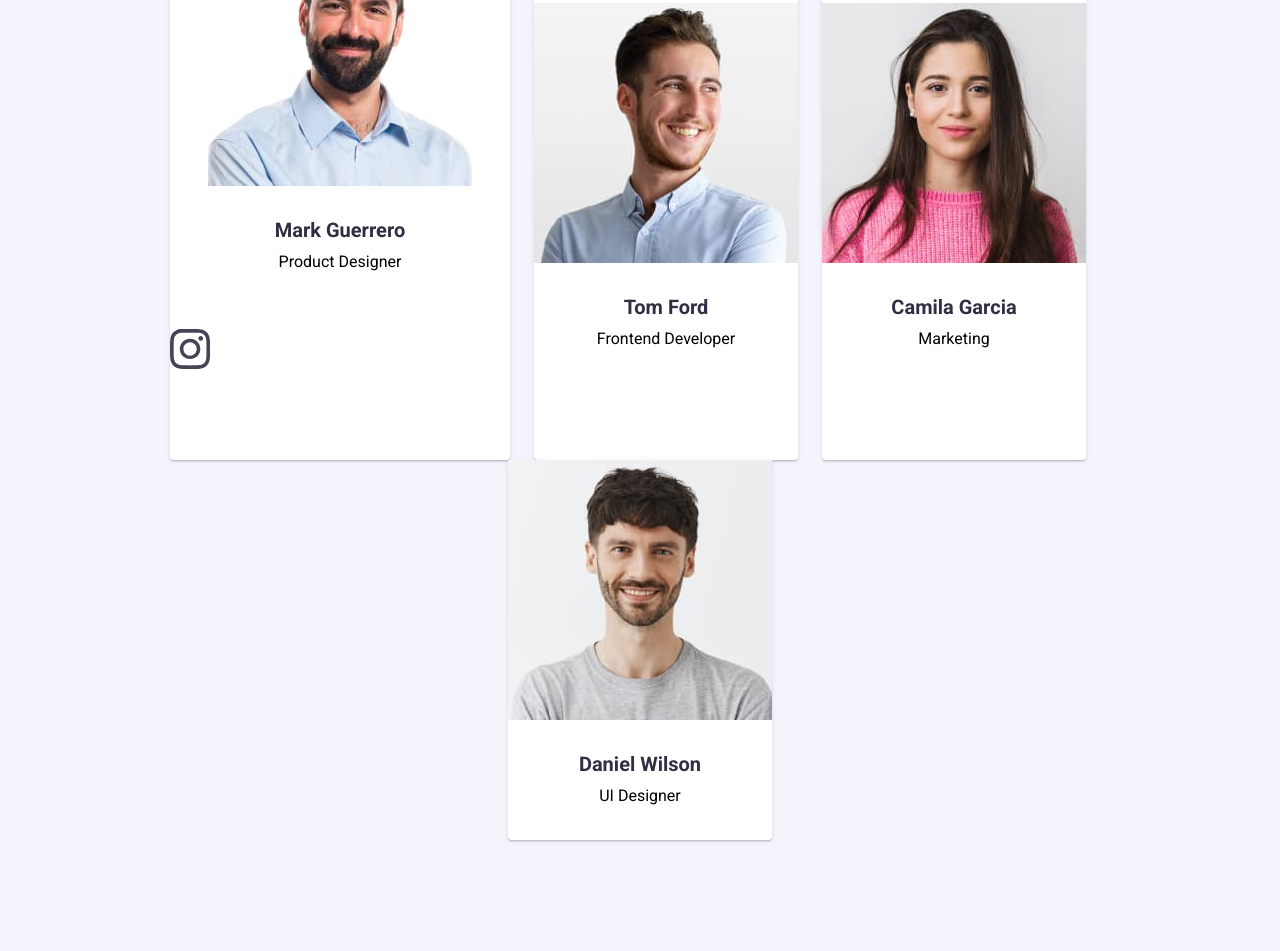
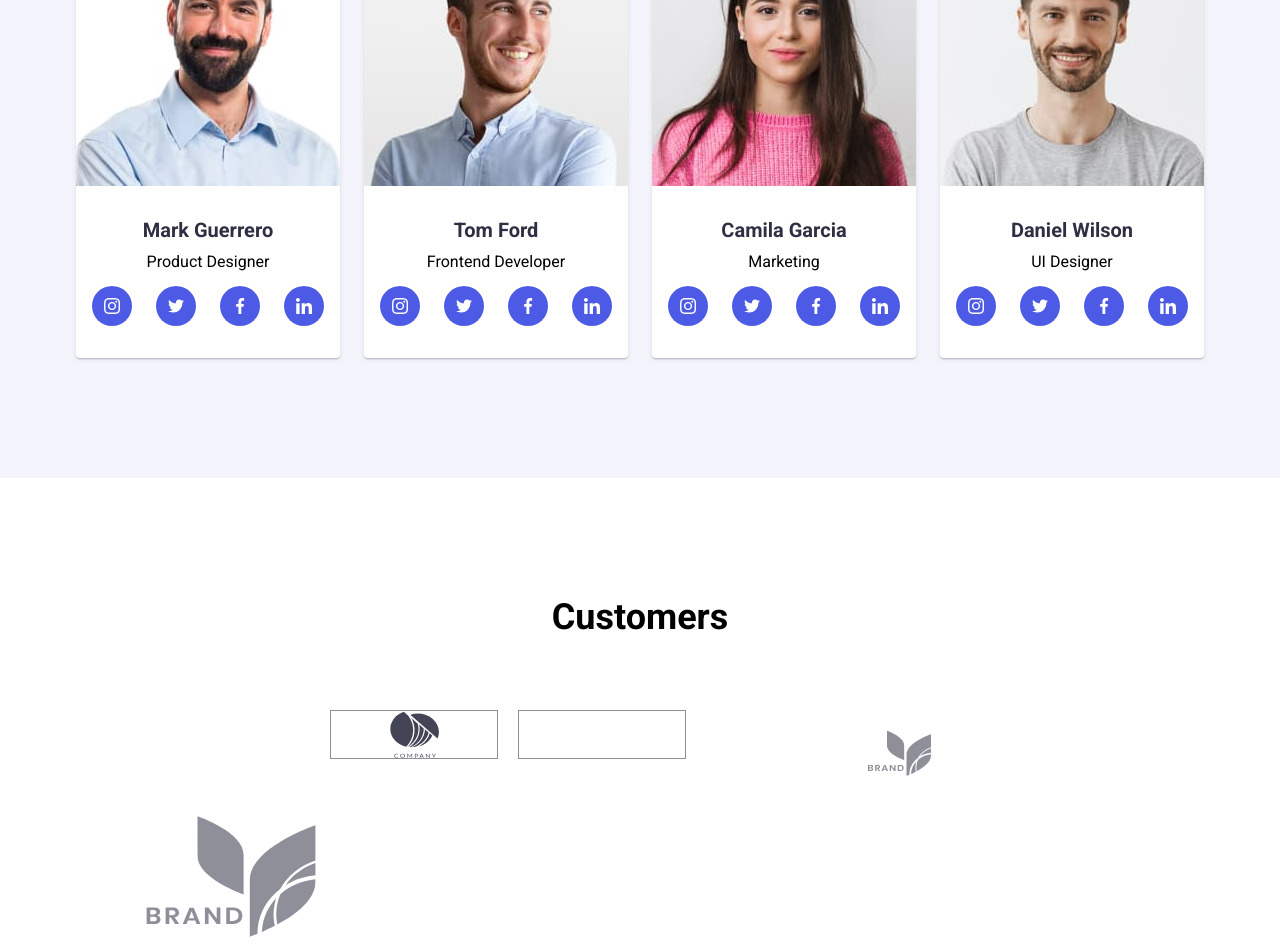
Before and after one commit to KravetsDmytro/goit-markup-hw-05, a plain HTML site: page index.html in a window 1280 px wide. Shown: the part 2019-2970 px from the top of the page. Drawn offline with nearby package versions, Linux system fonts and the light colour scheme.

Commit message:
іконки

```diff
--- a/css/style.css
+++ b/css/style.css
@@ -370,18 +370,24 @@ margin: 0;}
 }
 /* svg icon-------------- */
 .social-list {display: flex;
-  justify-content: space-between;}
+  gap: 24px;
+  justify-content: space-around;
+margin-top: 12px;}
 
 .social-list-item {
-  fill: #434455;
-  width: 40px;
-height: 40px;
+background-color: var(--accent-color);
+border-radius: 50%;
 }
 
 .social-list-link{
   display: flex;
+  gap: 12px;
+  width: 40px;
+  height: 40px;
   justify-content: center;
   align-items: center;
+  fill: var(--body-color-white);
+  padding: 12px;
 }
 
 
@@ -420,7 +426,8 @@ border-radius: 0px 0px 4px 4px;
   width: 100%;
   height: 100%;
   border-radius: 4px;
-
+justify-content: center;
+align-items: center;
 }
 .customer{ width: 168px;
  height: 88px;
@@ -430,11 +437,17 @@ border-radius: 0px 0px 4px 4px;
   display: flex;
    border:1px solid var(--subtle-text-color) ;
     fill: #434455;
+    justify-content: center;
+    align-items: center;
 
 }
 .icon-logo{
+  display: flex;
   width: 59px;
-    height: 47px;
+  height: 47px;
+  fill: #434455;
+    justify-content: center;
+    align-items: center;
 }
 
 /* footer */
--- a/index.html
+++ b/index.html
@@ -137,23 +137,43 @@
               src="./images/photo1.jpg"
               alt="Designer"
             />
-            <div class="comands"><h3 class="title-list">Mark Guerrero</h3>
+            <div class="comands">
+              <h3 class="title-list">Mark Guerrero</h3>
             <p class="subtitle">Product Designer</p>
+
               <ul class="social-list list">
                 <li class="social-list-item">
                  <a class="social-list-link" href="#">
-                  <svg width="40" height=""40>
+                  <svg  width="20" height="20">
                     <use href="./images/sprite.svg#icon-instagram">
-
                     </use>
                   </svg>
                  </a>
                 </li>
-                <li>
-                  <svg ></svg>
-                </li>
-                <li></li>
-                <li></li>
+                <li class="social-list-item">
+                  <a class="social-list-link" href="#">
+                   <svg >
+                     <use href="./images/sprite.svg#icon-twitter">
+                     </use>
+                   </svg>
+                  </a>
+                 </li>
+                <li class="social-list-item">
+                  <a class="social-list-link" href="#">
+                   <svg >
+                     <use href="./images/sprite.svg#icon-facebook">
+                     </use>
+                   </svg>
+                  </a>
+                 </li>
+                 <li class="social-list-item">
+                  <a class="social-list-link" href="#">
+                   <svg >
+                     <use href="./images/sprite.svg#icon-linkedin">
+                     </use>
+                   </svg>
+                  </a>
+                 </li>
               </ul>
 
           </div>
@@ -167,6 +187,41 @@
             <div class="comands">
             <h3 class="title-list">Tom Ford</h3>
             <p class="subtitle">Frontend Developer</p>
+            <ul class="social-list list">
+              <li class="social-list-item">
+               <a class="social-list-link" href="#">
+                <svg  >
+                  <use href="./images/sprite.svg#icon-instagram">
+                  </use>
+                </svg>
+               </a>
+              </li>
+              <li class="social-list-item">
+                <a class="social-list-link" href="#">
+                 <svg >
+                   <use href="./images/sprite.svg#icon-twitter">
+                   </use>
+                 </svg>
+                </a>
+               </li>
+              <li class="social-list-item">
+                <a class="social-list-link" href="#">
+                 <svg >
+                   <use href="./images/sprite.svg#icon-facebook">
+                   </use>
+                 </svg>
+                </a>
+               </li>
+               <li class="social-list-item">
+                <a class="social-list-link" href="#">
+                 <svg >
+                   <use href="./images/sprite.svg#icon-linkedin">
+                   </use>
+                 </svg>
+                </a>
+               </li>
+            </ul>
+
           </div>
           </li>
 
@@ -178,7 +233,43 @@
               width="264"/>
               <div class="comands">
             <h3 class="title-list">Camila Garcia</h3>
-            <p class="subtitle">Marketing</p></div>
+            <p class="subtitle">Marketing</p>
+            <ul class="social-list list">
+              <li class="social-list-item">
+               <a class="social-list-link" href="#">
+                <svg  width="20" height="20">
+                  <use href="./images/sprite.svg#icon-instagram">
+                  </use>
+                </svg>
+               </a>
+              </li>
+              <li class="social-list-item">
+                <a class="social-list-link" href="#">
+                 <svg >
+                   <use href="./images/sprite.svg#icon-twitter">
+                   </use>
+                 </svg>
+                </a>
+               </li>
+              <li class="social-list-item">
+                <a class="social-list-link" href="#">
+                 <svg >
+                   <use href="./images/sprite.svg#icon-facebook">
+                   </use>
+                 </svg>
+                </a>
+               </li>
+               <li class="social-list-item">
+                <a class="social-list-link" href="#">
+                 <svg >
+                   <use href="./images/sprite.svg#icon-linkedin">
+                   </use>
+                 </svg>
+                </a>
+               </li>
+            </ul>
+
+          </div>
           </li>
           <li class="item">
             <img
@@ -189,7 +280,43 @@
             />
             <div class="comands">
             <h3 class="title-list">Daniel Wilson</h3>
-            <p class="subtitle">UI Designer</p></div>
+            <p class="subtitle">UI Designer</p><ul class="social-list list">
+              <li class="social-list-item">
+               <a class="social-list-link" href="#">
+                <svg  width="20" height="20">
+                  <use href="./images/sprite.svg#icon-instagram">
+                  </use>
+                </svg>
+               </a>
+              </li>
+              <li class="social-list-item">
+                <a class="social-list-link" href="#">
+                 <svg >
+                   <use href="./images/sprite.svg#icon-twitter">
+                   </use>
+                 </svg>
+                </a>
+               </li>
+              <li class="social-list-item">
+                <a class="social-list-link" href="#">
+                 <svg >
+                   <use href="./images/sprite.svg#icon-facebook">
+                   </use>
+                 </svg>
+                </a>
+               </li>
+               <li class="social-list-item">
+                <a class="social-list-link" href="#">
+                 <svg >
+                   <use href="./images/sprite.svg#icon-linkedin">
+                   </use>
+                 </svg>
+                </a>
+               </li>
+            </ul>
+
+
+          </div>
           </li>
         </ul>
           </div>
@@ -202,8 +329,6 @@
             <li class="customer">
               <a class="customer-link" href="">
 
-
-
               <svg class="icon-logo" width="100" height="55">
                 <use href="./images/sprite.svg#icon-company2"></use>
               </svg>
@@ -213,10 +338,12 @@
             <li class="customer">
               <a class="customer-link" href="">
               <svg class="icon-logo" width="100" height="55">
-                <use href="./images/sprite.svg#icon-company2"></use>
+                <use href="./images/sprite.svg#icon-astronaut-"></use>
               </svg>
             </a></li>
-            <li><a href=""></a></li>
+            <li><a href=""></a><svg width="100" height="55" >
+
+            </svg></li>
             <li><a href=""></a></li>
             <li><a href=""></a> <svg width="104" height="56" viewBox="0 0 104 56" fill="none" xmlns="http://www.w3.org/2000/svg">
               <path d="M26.7919 44.373C27.0374 44.6465 27.1681 44.9891 27.1613 45.3407C27.1738 45.57 27.1288 45.7989 27.0298 46.0105C26.9307 46.2221 26.78 46.4109 26.5889 46.563C26.112 46.8872 25.5213 47.0457 24.925 47.0093H22V40.8769H24.8651C25.4307 40.8431 25.9918 40.9871 26.4525 41.2844C26.6375 41.4238 26.784 41.6 26.8805 41.7991C26.9769 41.9982 27.0206 42.2148 27.0082 42.4317C27.025 42.77 26.907 43.1026 26.6754 43.3694C26.4531 43.6131 26.1459 43.782 25.8036 43.8488C26.1916 43.9125 26.5419 44.0983 26.7919 44.373ZM23.361 43.4473H24.5856C24.8639 43.4659 25.1404 43.3935 25.3643 43.2436C25.4562 43.1686 25.5278 43.0755 25.5734 42.9716C25.619 42.8677 25.6374 42.7558 25.6272 42.6445C25.6358 42.5335 25.617 42.4222 25.5722 42.3186C25.5273 42.215 25.4574 42.1217 25.3676 42.0453C25.137 41.8911 24.852 41.8177 24.5657 41.8386H23.361V43.4473ZM25.4841 45.799C25.5824 45.7222 25.6596 45.6261 25.7099 45.518C25.7601 45.4099 25.7819 45.2928 25.7736 45.1759C25.7811 45.0576 25.7583 44.9394 25.7069 44.8303C25.6556 44.7212 25.5771 44.6242 25.4774 44.5468C25.2379 44.3869 24.9432 44.3084 24.6455 44.3251H23.361V46.0117H24.6622C24.955 46.0269 25.2449 45.9519 25.4841 45.799Z" fill="#8E8F99"/>
```
Also changed, not shown: images/symbol-defs.svg (added), 1 other file.
